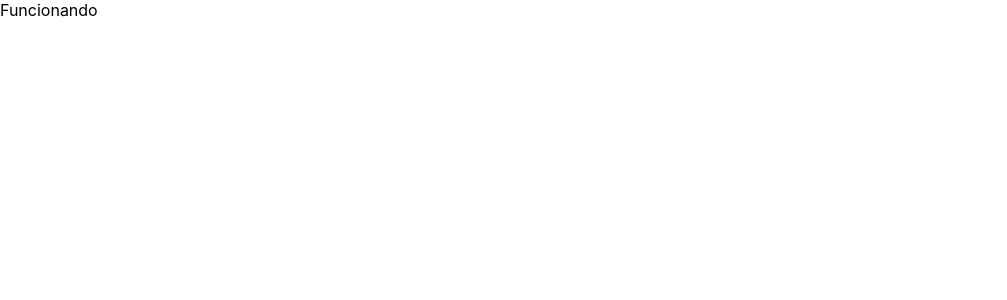
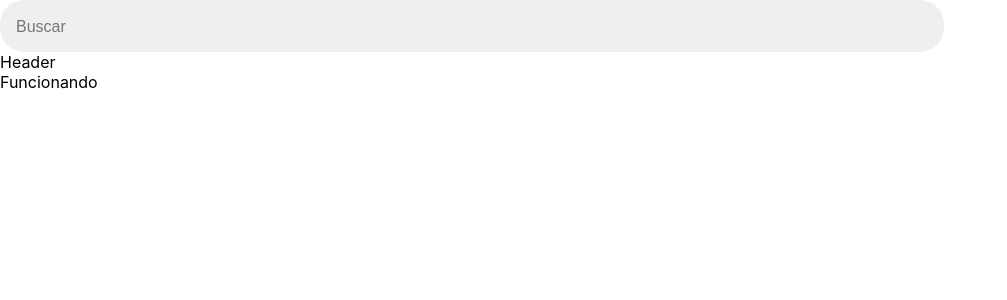
Before and after one commit to codeableorg/react-ui-w16-team01-react-ui, a React (Create React App) app: page / in a window 1280 px wide. Shown: the top 300 px of the page, without its empty margins (0-1007 px from the left). Built offline with nearby package versions, Linux system fonts and the light colour scheme.

Commit message:
Add input search and Add  styles  for SearchBar

```diff
--- a/src/App.js
+++ b/src/App.js
@@ -1,11 +1,11 @@
 import React from "react";
-/* import Header from "./components/Header"; */
+import Header from "./components/Header";
 /* import Main from "./components/Main"; */
 
 const App = () => {
   return (
     <>
-      {/* <Header /> */}
+      <Header />
       {/* <Main /> */}
       Funcionando
     </>
--- a/src/components/Header.js
+++ b/src/components/Header.js
@@ -1,10 +1,12 @@
-import "../stylesheets/Header.css";
+
+import SearchBar from "./SearchBar";
 
 const Header = () => {
   return (
-    <div>
-    Header
-    </div>
+    <header>
+      <SearchBar />
+      Header
+    </header>
   );
 };
 
--- /dev/null
+++ b/src/components/SearchBar.js
@@ -0,0 +1,12 @@
+import "../stylesheets/SearchBar.css";
+
+const SearchBar = () => {
+  return (
+    <div className="searchbar">
+      <i className="ri-search-line"></i>
+      <input placeholder="Buscar" />
+    </div>
+  );
+};
+
+export default SearchBar;
--- /dev/null
+++ b/src/stylesheets/SearchBar.css
@@ -0,0 +1,18 @@
+.searchbar {
+  max-width: 944px;
+  padding: 16px;
+  background: var(--background-search);
+  border-radius: 24px;
+}
+
+.searchbar i {
+
+}
+
+.searchbar input {
+  width: 100%;
+  border: none;
+  background: var(--background-search);
+  color: var(--font-dark-gray);
+  font-size: 16px;
+}
```
